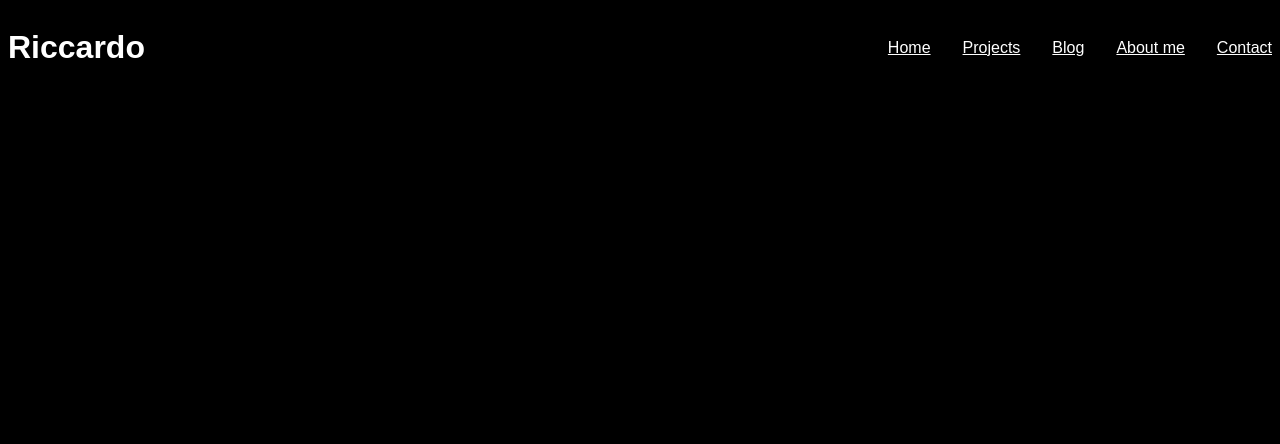
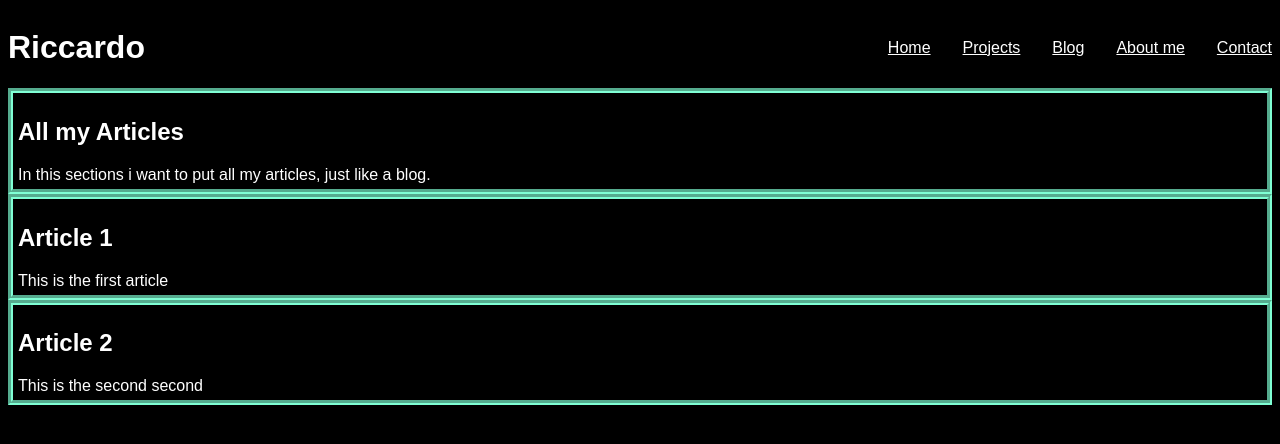
Before and after one commit to riccardo1512/riccardo1512.github.io, a plain HTML site: page html/Blog.html in a window 1280 px wide. Drawn offline with Linux system fonts and the light colour scheme.

Commit message:
Added content on Blog and Projects page

```diff
--- a/html/Blog.html
+++ b/html/Blog.html
@@ -33,7 +33,24 @@
     </header>
 
     <main>
-
+        <div>
+            <article>
+                <h2>
+                    All my Articles
+                </h2>
+                <span>
+                    In this sections i want to put all my articles, just like a blog.
+                </span>
+            </article>
+            <article>
+                <h2>Article 1</h2>
+                <span>This is the first article</span>
+            </article>
+            <article>
+                <h2>Article 2</h2>
+                <span>This is the second second</span>
+            </article>
+        </div>
     </main>
 
     <footer>
```
Also changed, not shown: html/Projects.html (+6 -1 lines).
